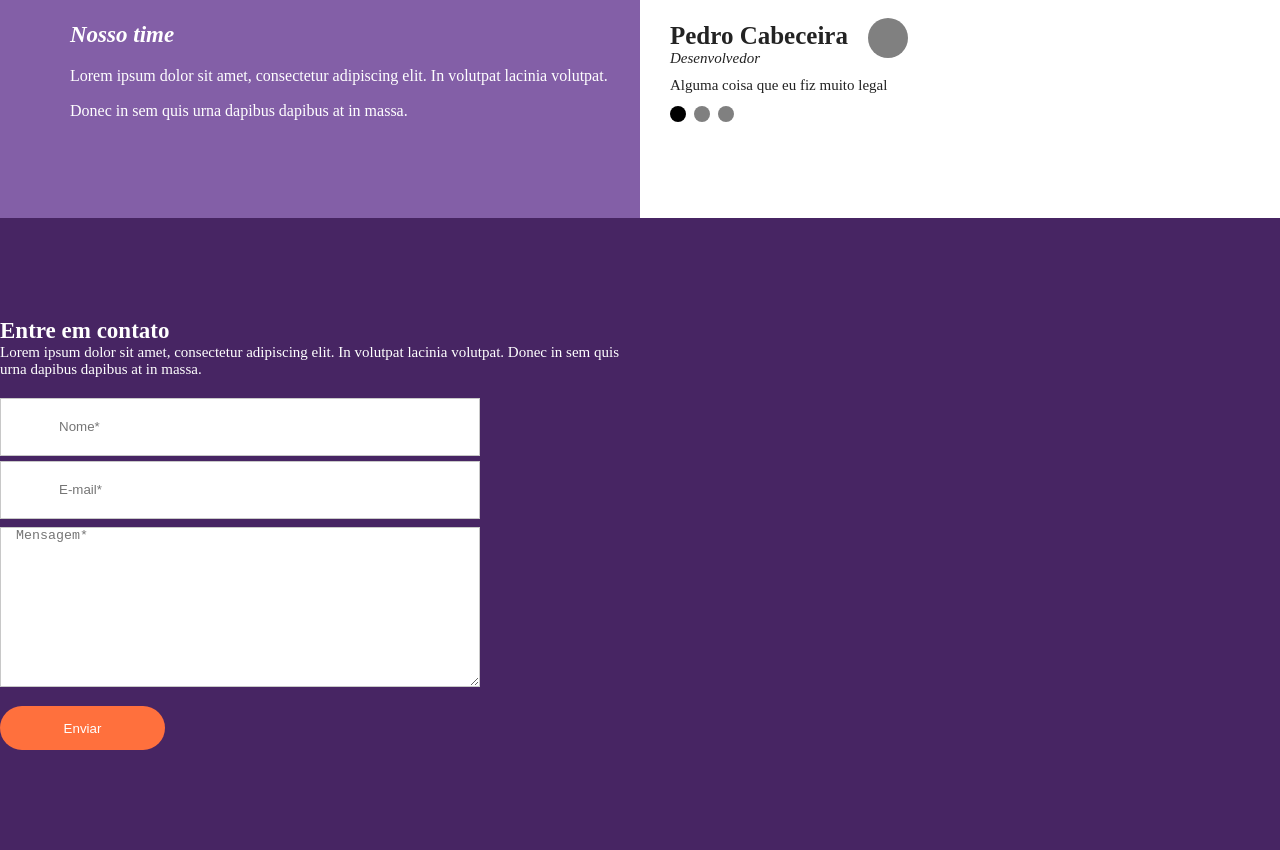
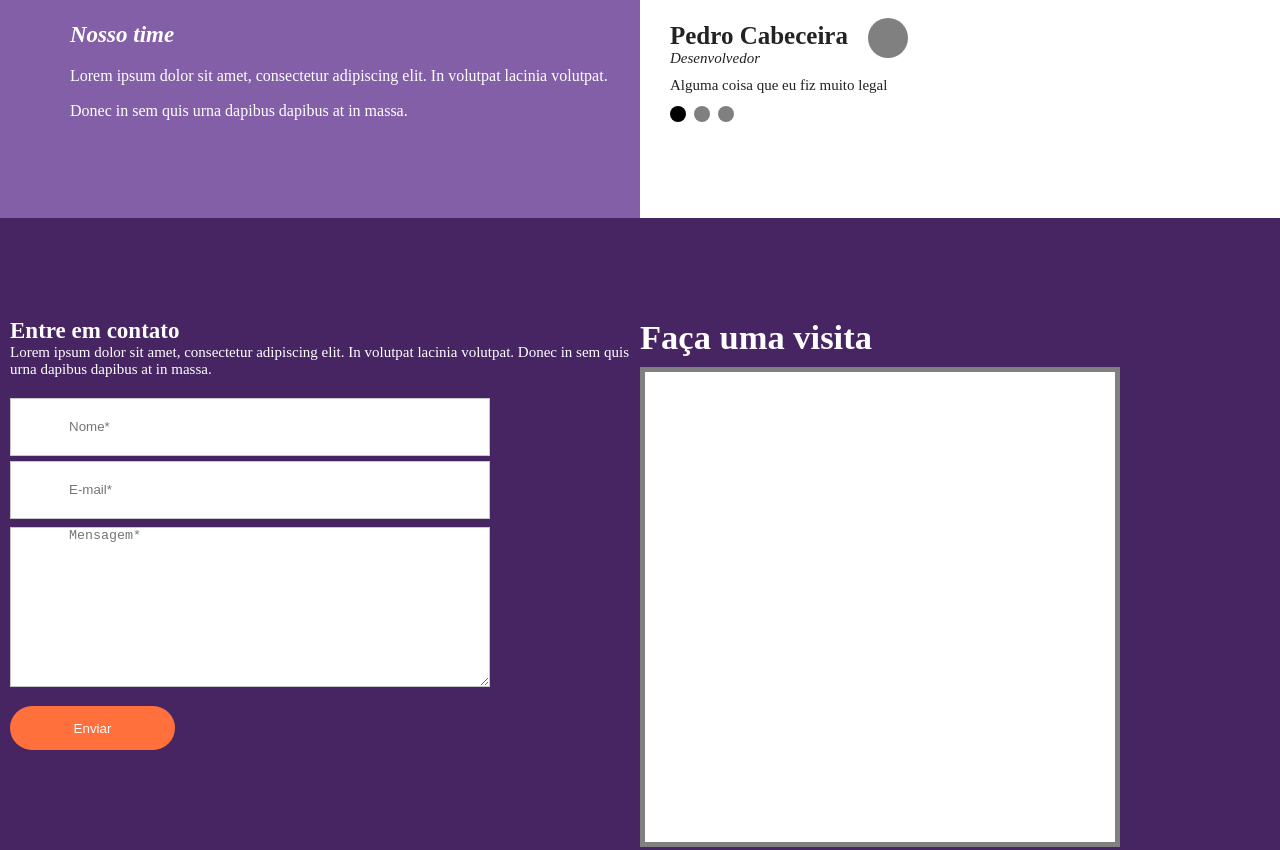
Before and after one commit to pkbceira03/web-page, a plain HTML site: page index.html in a window 1280 px wide. Shown: the part 2349-3199 px from the top of the page. Drawn offline with Linux system fonts and the light colour scheme.

Commit message:
inserindo_mapa

```diff
--- a/index.html
+++ b/index.html
@@ -135,6 +135,16 @@
                 </form>
             </div><!--form-->
 
+            <div class="wraper-map">
+                <h2>Faça uma visita</h2>
+
+                <div class="wraper-map3">
+                    <div class="wraper-map2">
+                        <div id="map" class="map"></div>
+                    </div><!--wraper-map2-->
+                </div><!--wraper-map3-->
+            </div><!--wraper-map-->
+
             <div class="clear"></div><!--clear-->
         </div><!--container-->
     </section><!--section-4-->
--- a/src/css/style.css
+++ b/src/css/style.css
@@ -313,6 +313,7 @@ section.section-4{
     float: left;
     width: 50%;
     color: white;
+    padding-left: 10px;
 }
 
 .form h2{
@@ -321,6 +322,7 @@ section.section-4{
 
 .form p{
     font-size: 15px;
+    padding-right: 10px;
 }
 
 .form form{
@@ -328,7 +330,7 @@ section.section-4{
 }
 
 .form form input[type=text]{
-    width: 100%;
+    width: 90%;
     max-width: 480px;
     margin-top: 5px;
     height: 58px;
@@ -338,12 +340,12 @@ section.section-4{
 }
 
 .form form textarea{
-    width: 100%;
+    width: 90%;
     margin-top: 8px;
     max-width: 480px;
     border: 1px solid rgb(200, 200, 200);
     height: 160px;
-    padding-left: 15px;
+    padding-left: 58px;
 }
 
 .form form input[type=submit]{
@@ -355,6 +357,41 @@ section.section-4{
     cursor: pointer;
     margin-top: 15px;
     border-radius: 30px;
+}
+
+.wraper-map{
+    float: left;
+    width: 50%;
+    color: white;
+}
+
+.wraper-map{
+    font-size: 23px;
+}
+
+.wraper-map3{
+    margin-top: 10px;
+    width: 100%;
+    max-width: 480px;
+    position: relative;
+}
+
+.wraper-map2{
+    position: absolute;
+    left: 0;
+    top: 0;
+    width: 100%;
+    padding-top: 100%;
+}
+
+.map{
+    left: 0;
+    top: 0;
+    position: absolute;
+    width: 100%;
+    height: 100%;
+    background-color: white;
+    border: 5px solid gray;
 }
 
 @media screen and (max-width:830px){
```
